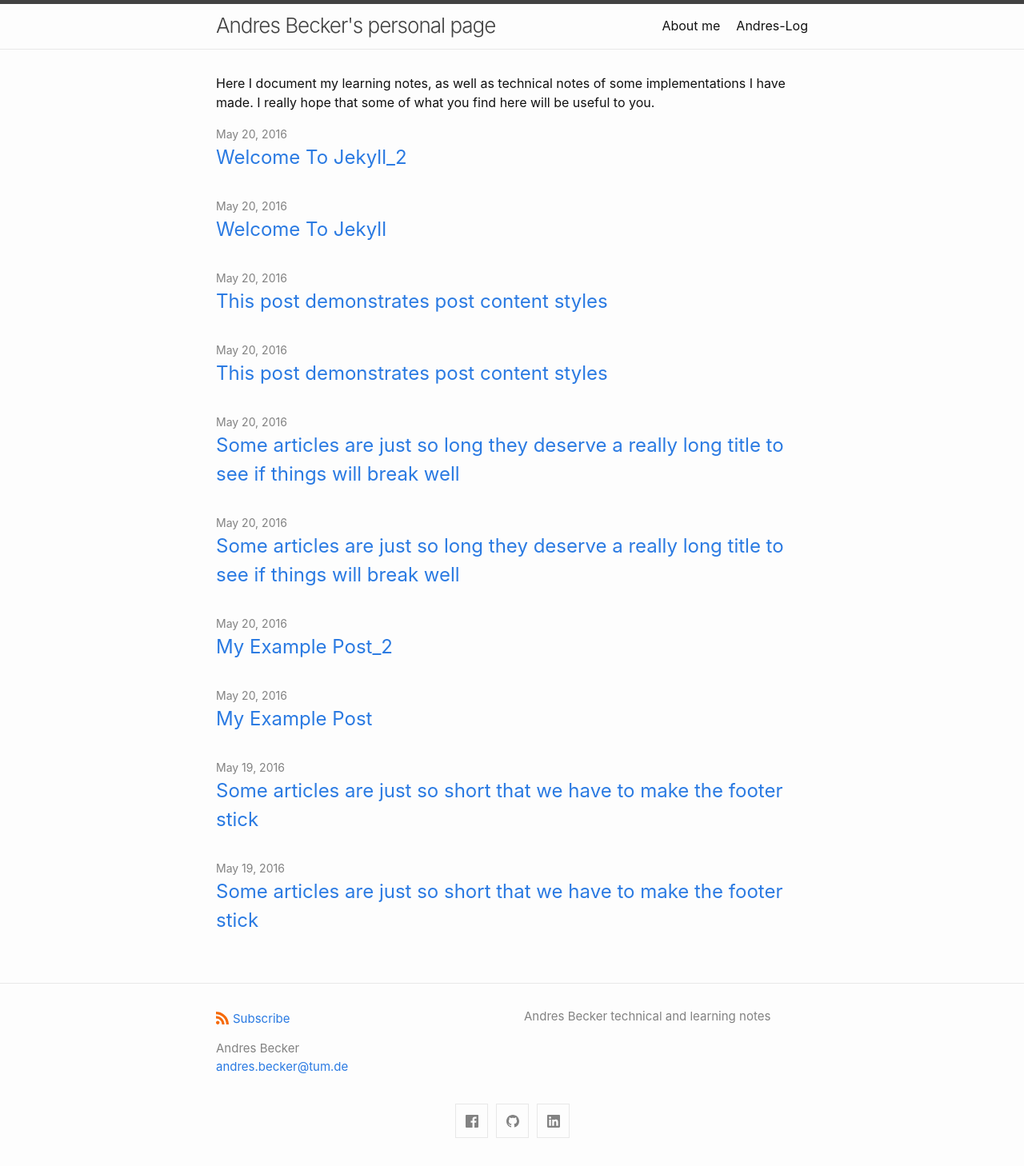
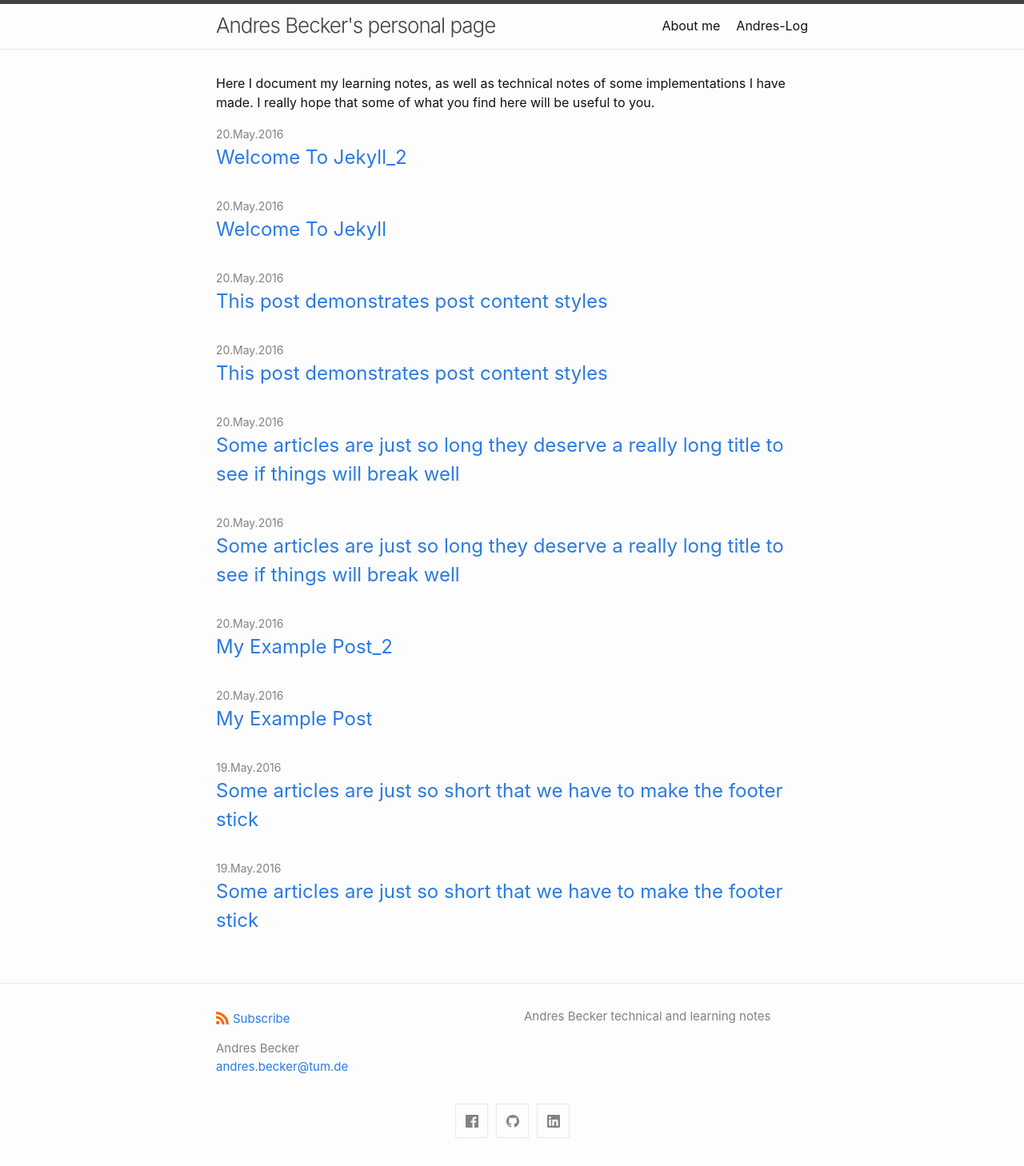
Before and after one commit to andresbecker/andresbecker.github.io, a Jekyll site: the page built from blog_main.md, in a window 1280 px wide. Shown: the whole page at 80% size. Built offline with Jekyll 4.4.1, drawn with Linux system fonts in a browser that asks for light colours; part of the change alters nothing that is shown.

```diff
--- a/_config.yml
+++ b/_config.yml
@@ -10,7 +10,8 @@ author:
 show_excerpts: false # set to true to show excerpts on the homepage
 
 minima:
-  date_format: "%b %-d, %Y"
+  #date_format: "%b %-d, %Y"
+  date_format: "%-d.%b.%Y"
 
   # generate social links in footer
   social_links:
```
